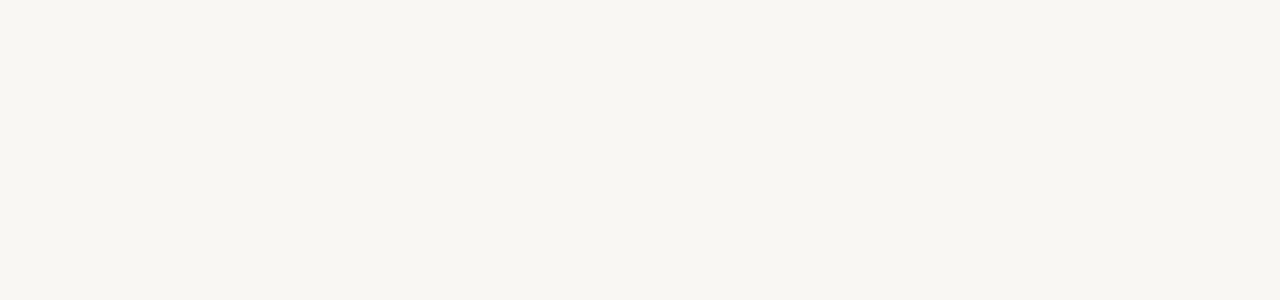
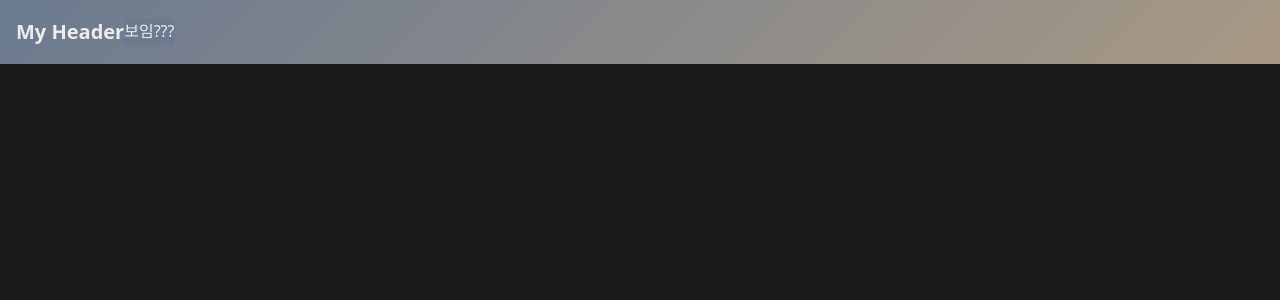
Before and after one commit to HaJaehyeong/portfolio-2025, a Next.js app: page / in a window 1280 px wide. Shown: the top 300 px of the page. Built offline with nearby package versions, Linux system fonts and the light colour scheme.

Commit message:
HAJAE-14 modify tailwind: theme and config

```diff
--- a/app/globals.css
+++ b/app/globals.css
@@ -1,108 +1,111 @@
 @import 'tailwindcss';
 
-@layer base {
-  :root {
-    --primary: #2c3e50;
-    --secondary: #b0a695;
-    --text: #2e2e2e;
-    --info: #5a9bd5;
-    --success: #4e9f3d;
-    --error: #c0392b;
-    --warning: #e8a317;
-    --border: #dadada;
-    --background: #f9f7f3;
+/* NOTE(hajae): Tailwind v4이상에서는 tailwind.config.ts 에서 테마를 설정하지않고 아래와 같이 설정하는 것이 권장방식 */
+@theme {
+  --color-primary: #2c3e50;
+  --color-secondary: #b0a695;
+  --color-info: #5a9bd5;
+  --color-success: #4e9f3d;
+  --color-error: #c0392b;
+  --color-warning: #e8a317;
+  --color-background: #f9f7f3;
+  --color-surface: #ffffff;
+  --color-card: #ffffff;
 
-    --primary-hover: #34495e;
-    --secondary-hover: #a48f7d;
-    --primary-border: #5e6e80;
-    --secondary-border: #c2b9a8;
+  --color-primary-hover: #34495e;
+  --color-secondary-hover: #a48f7d;
+  --color-primary-border: #5e6e80;
+  --color-secondary-border: #c2b9a8;
 
-    --text-secondary: #6b6b6b;
-    --text-muted: #9a9a9a;
+  --color-text: #2e2e2e;
+  --color-text-secondary: #6b6b6b;
+  --color-text-muted: #9a9a9a;
 
-    --background-alt: #f2efe9;
-    --background-hover: #ece8e1;
-    --background-disabled: #edecea;
+  --color-background-alt: #f2efe9;
+  --color-background-hover: #ece8e1;
+  --color-background-disabled: #edecea;
 
-    --btn-primary-text: #ffffff;
-    --btn-secondary-text: #2c3e50;
-    --btn-disabled-bg: #e0dfdc;
-    --btn-disabled-text: #a0a0a0;
+  --color-surface-border: #e1e1e1;
+  --color-surface-hover: #f3f1ec;
 
-    --surface: #ffffff;
-    --surface-border: #e1e1e1;
-    --surface-hover: #f3f1ec;
+  --color-input-bg: #ffffff;
+  --color-input-border: #cfcfcf;
+  --color-input-focus: #5a9bd5;
+
+  --color-card-bg: #ffffff;
+  --color-card-border: #e3e1dc;
+
+  --color-btn-primary-text: #ffffff;
+  --color-btn-secondary-text: #2c3e50;
+  --color-btn-disabled-bg: #e0dfdc;
+  --color-btn-disabled-text: #a0a0a0;
+
+  --color-border: #dadada;
+  --color-overlay: rgba(0, 0, 0, 0.35);
 
   --shadow-sm: 0 1px 2px rgba(0, 0, 0, 0.05);
   --shadow-md: 0 2px 6px rgba(0, 0, 0, 0.08);
   --shadow-lg: 0 6px 16px rgba(0, 0, 0, 0.12);
-
-    --input-bg: #ffffff;
-    --input-border: #cfcfcf;
-    --input-focus: #5a9bd5;
-
-    --overlay: rgba(0, 0, 0, 0.35);
-    --gradient-primary: linear-gradient(135deg, #2c3e50 0%, #b0a695 100%);
-
-    --card-bg: #ffffff;
-    --card-border: #e3e1dc;
 }
 
-  .dark {
-    --primary: #6b7a8f;
-    --secondary: #a89984;
-    --text: #ececec;
-    --info: #74b3ce;
-    --success: #89c07d;
-    --error: #e57373;
-    --warning: #f5c156;
-    --border: #434343;
-    --background: #1a1a1a;
+@theme dark {
+  --color-primary: #6b7a8f;
+  --color-secondary: #a89984;
+  --color-info: #74b3ce;
+  --color-success: #89c07d;
+  --color-error: #e57373;
+  --color-warning: #f5c156;
+  --color-background: #1a1a1a;
+  --color-surface: #222222;
+  --color-card: #222222;
 
-    --primary-hover: #8090a8;
-    --secondary-hover: #b4a58d;
-    --primary-border: #5b6a7c;
-    --secondary-border: #8b7d6a;
+  --color-primary-hover: #8090a8;
+  --color-secondary-hover: #b4a58d;
+  --color-primary-border: #5b6a7c;
+  --color-secondary-border: #8b7d6a;
 
-    --text-secondary: #b8b8b8;
-    --text-muted: #7c7c7c;
+  --color-text: #ececec;
+  --color-text-secondary: #b8b8b8;
+  --color-text-muted: #7c7c7c;
 
-    --background-alt: #232323;
-    --background-hover: #2a2a2a;
-    --background-disabled: #3b3b3b;
+  --color-background-alt: #232323;
+  --color-background-hover: #2a2a2a;
+  --color-background-disabled: #3b3b3b;
 
-    --btn-primary-text: #ffffff;
-    --btn-secondary-text: #e0e0e0;
-    --btn-disabled-bg: #2f2f2f;
-    --btn-disabled-text: #777777;
+  --color-surface-border: #3a3a3a;
+  --color-surface-hover: #2c2c2c;
 
-    --surface: #222222;
-    --surface-border: #3a3a3a;
-    --surface-hover: #2c2c2c;
+  --color-input-bg: #2a2a2a;
+  --color-input-border: #4a4a4a;
+  --color-input-focus: #74b3ce;
 
-    --shadow-sm: 0 1px 2px rgba(0, 0, 0, 0.3);
-    --shadow-md: 0 2px 6px rgba(0, 0, 0, 0.35);
-    --shadow-lg: 0 6px 16px rgba(0, 0, 0, 0.45);
+  --color-card-bg: #222222;
+  --color-card-border: #3a3a3a;
 
-    --input-bg: #2a2a2a;
-    --input-border: #4a4a4a;
-    --input-focus: #74b3ce;
+  --color-btn-primary-text: #ffffff;
+  --color-btn-secondary-text: #e0e0e0;
+  --color-btn-disabled-bg: #2f2f2f;
+  --color-btn-disabled-text: #777777;
 
-    --overlay: rgba(0, 0, 0, 0.6);
-    --gradient-primary: linear-gradient(135deg, #6b7a8f 0%, #a89984 100%);
+  --color-border: #434343;
+  --color-overlay: rgba(0, 0, 0, 0.6);
 
-    --card-bg: #222222;
-    --card-border: #3a3a3a;
+  --shadow-sm: 0 1px 2px rgba(0, 0, 0, 0.05);
+  --shadow-md: 0 2px 6px rgba(0, 0, 0, 0.08);
+  --shadow-lg: 0 6px 16px rgba(0, 0, 0, 0.12);
 }
 
+@layer base {
   html {
     scroll-behavior: smooth;
     -webkit-tap-highlight-color: transparent;
+    width: 100dvw;
+    height: 100dvh;
   }
 
   body {
-    background-color: var(--background);
-    color: var(--text);
+    background-color: var(--color-background);
+    color: var(--color-text);
     font-family: ui-sans-serif, system-ui, -apple-system, BlinkMacSystemFont, 'Segoe UI', Roboto,
       'Helvetica Neue', Arial, 'Noto Sans', sans-serif;
     font-size: 16px;
@@ -112,19 +115,14 @@
     transition: background-color 0.3s ease, color 0.3s ease;
   }
 
-  .dark body {
-    background-color: var(--background);
-    color: var(--text);
-  }
-
   a {
-    color: var(--primary);
+    color: var(--color-primary);
     text-decoration: none;
     transition: color 0.2s ease;
   }
 
   a:hover {
-    color: var(--primary-hover);
+    color: var(--color-primary-hover);
     text-decoration: underline;
   }
 
@@ -147,9 +145,9 @@
   select {
     font-family: inherit;
     font-size: 1rem;
-    color: var(--text);
-    background-color: var(--input-bg);
-    border: 1px solid var(--input-border);
+    color: var(--color-text);
+    background-color: var(--color-input-bg);
+    border: 1px solid var(--color-input-border);
     border-radius: 6px;
     padding: 0.5rem 0.75rem;
     transition: border-color 0.2s ease, box-shadow 0.2s ease, background-color 0.3s ease;
@@ -159,21 +157,21 @@
   textarea:focus,
   select:focus {
     outline: none;
-    border-color: var(--input-focus);
+    border-color: var(--color-input-focus);
     box-shadow: 0 0 0 3px rgba(90, 155, 213, 0.25);
   }
 
   input:disabled,
   textarea:disabled,
   select:disabled {
-    background-color: var(--background-disabled);
-    color: var(--text-muted);
+    background-color: var(--color-background-disabled);
+    color: var(--color-text-muted);
     cursor: not-allowed;
   }
 
   .card {
-    background-color: var(--card-bg);
-    border: 1px solid var(--card-border);
+    background-color: var(--color-card-bg);
+    border: 1px solid var(--color-card-border);
     border-radius: 12px;
     box-shadow: var(--shadow-sm);
     transition: box-shadow 0.2s ease, transform 0.2s ease;
@@ -190,20 +188,20 @@
   }
 
   ::-webkit-scrollbar-thumb {
-    background-color: var(--secondary);
+    background-color: var(--color-secondary);
     border-radius: 4px;
   }
 
   ::-webkit-scrollbar-thumb:hover {
-    background-color: var(--secondary-hover);
+    background-color: var(--color-secondary-hover);
   }
 
   ::-webkit-scrollbar-track {
-    background-color: var(--background-alt);
+    background-color: var(--color-background-alt);
   }
 
   ::selection {
-    background-color: var(--primary);
-    color: var(--btn-primary-text);
+    background-color: var(--color-primary);
+    color: var(--color-btn-primary-text);
   }
 }
--- a/app/page.tsx
+++ b/app/page.tsx
@@ -1,3 +1,9 @@
+import Header from '@/components/Header/Header';
+
 export default function Home() {
-  return <></>;
+  return (
+    <div className="bg-linear-135 from-primary to-secondary">
+      <Header />
+    </div>
+  );
 }
--- /dev/null
+++ b/components/Header/Header.tsx
@@ -0,0 +1,8 @@
+export default function Header() {
+  return (
+    <div className="h-16 w-full sticky top-0 shadow-md z-50 flex items-center px-4">
+      <div className="text-xl font-bold">My Header</div>
+      <div className="bg-primary">보임???</div>
+    </div>
+  );
+}
--- a/postcss.config.cjs
+++ b/postcss.config.cjs
@@ -1,3 +1,4 @@
+/** @type {import('tailwindcss').Config} */
 module.exports = {
   plugins: {
     '@tailwindcss/postcss': {},
--- a/tailwind.config.ts
+++ b/tailwind.config.ts
@@ -5,60 +5,6 @@ import type { Config } from 'tailwindcss';
 const config: Config = {
   darkMode: ['class', '[data-theme="dark"]'],
   content: ['./components/**/*.{ts,tsx}', './app/**/*.{ts,tsx}'],
-  theme: {
-    theme: {
-      extend: {
-        colors: {
-          primary: 'var(--primary)',
-          secondary: 'var(--secondary)',
-          text: 'var(--text)',
-          info: 'var(--info)',
-          success: 'var(--success)',
-          error: 'var(--error)',
-          warning: 'var(--warning)',
-          border: 'var(--border)',
-          background: 'var(--background)',
-
-          'primary-hover': 'var(--primary-hover)',
-          'secondary-hover': 'var(--secondary-hover)',
-          'primary-border': 'var(--primary-border)',
-          'secondary-border': 'var(--secondary-border)',
-
-          'text-secondary': 'var(--text-secondary)',
-          'text-muted': 'var(--text-muted)',
-
-          'background-alt': 'var(--background-alt)',
-          'background-hover': 'var(--background-hover)',
-          'background-disabled': 'var(--background-disabled)',
-
-          'btn-primary-text': 'var(--btn-primary-text)',
-          'btn-secondary-text': 'var(--btn-secondary-text)',
-          'btn-disabled-bg': 'var(--btn-disabled-bg)',
-          'btn-disabled-text': 'var(--btn-disabled-text)',
-
-          surface: 'var(--surface)',
-          'surface-border': 'var(--surface-border)',
-          'surface-hover': 'var(--surface-hover)',
-
-          'input-bg': 'var(--input-bg)',
-          'input-border': 'var(--input-border)',
-          'input-focus': 'var(--input-focus)',
-
-          overlay: 'var(--overlay)',
-          'gradient-primary': 'var(--gradient-primary)',
-
-          'card-bg': 'var(--card-bg)',
-          'card-border': 'var(--card-border)',
-        },
-
-        boxShadow: {
-          sm: 'var(--shadow-sm)',
-          md: 'var(--shadow-md)',
-          lg: 'var(--shadow-lg)',
-        },
-      },
-    },
-  },
   plugins: [forms, typography],
 };
 export default config;
--- a/tsconfig.json
+++ b/tsconfig.json
@@ -15,7 +15,9 @@
     "incremental": true,
     "plugins": [{ "name": "next" }],
     "paths": { "@/*": ["./*"] },
-    "types": ["jest", "@testing-library/jest-dom"]
+    "types": ["jest", "@testing-library/jest-dom"],
+    "noFallthroughCasesInSwitch": true,
+    "noUncheckedIndexedAccess": true
   },
   "include": [
     "next-env.d.ts",
```
Lines whose indentation alone changed are shown as unchanged.
